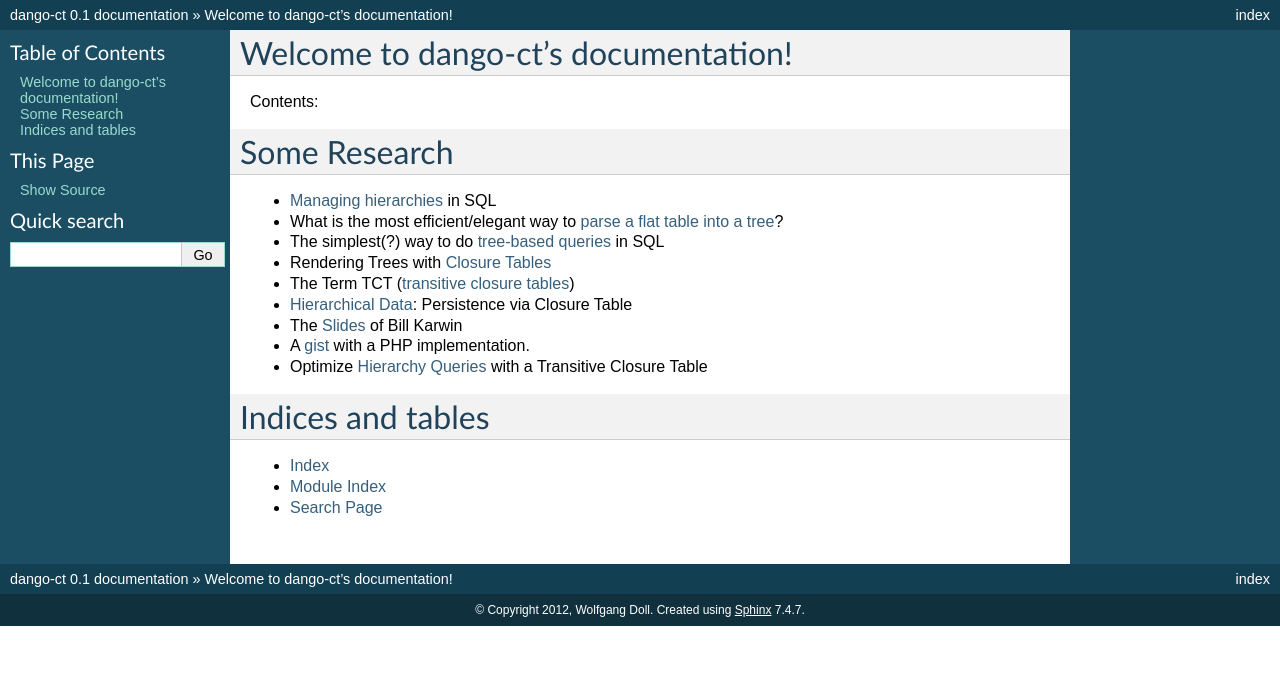
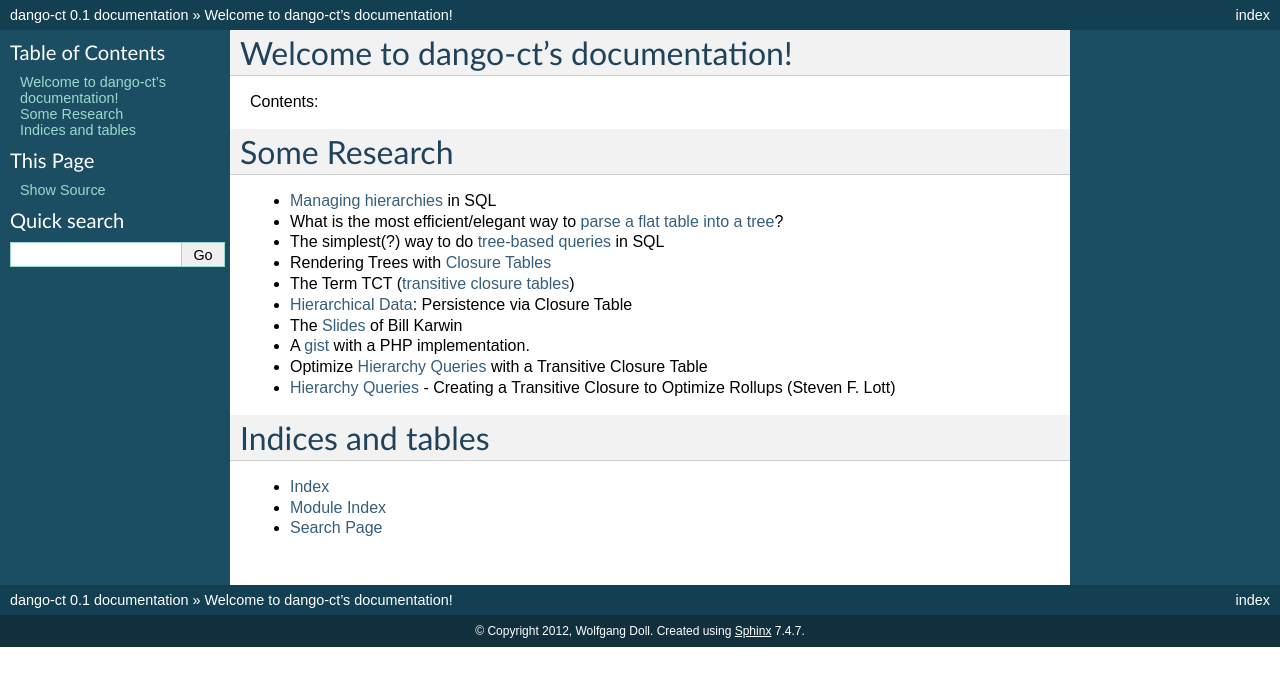
Before and after one commit to wodo/django-ct, a Sphinx documentation site: the page built from docs/index.rst, in a window 1280 px wide. Shown: the top 686 px of the page. Built offline with Sphinx 7.4.7, drawn with Linux system fonts in a browser that asks for light colours.

Commit message:
new research link

```diff
--- a/docs/index.rst
+++ b/docs/index.rst
@@ -23,6 +23,7 @@
 * The `Slides`__ of Bill Karwin
 * A `gist`__ with a PHP implementation.
 * Optimize `Hierarchy Queries`__ with a Transitive Closure Table
+* `Hierarchy Queries`__ - Creating a Transitive Closure to Optimize Rollups (Steven F. Lott)
 
 __ http://stackoverflow.com/questions/8196175/managing-hierarchies-in-sql-mptt-nested-sets-vs-adjacency-lists-vs-storing-path
 __ http://stackoverflow.com/questions/192220/what-is-the-most-efficient-elegant-way-to-parse-a-flat-table-into-a-tree/192462#192462
@@ -33,6 +34,7 @@
 __ http://www.slideshare.net/billkarwin/models-for-hierarchical-data
 __ http://gist.github.com/1380975
 __ http://kylecordes.com/2008/transitive-closure
+__ http://www.itmaybeahack.com/homepage/_static/transclose/transclose.html
 
 Indices and tables
 ==================
```
